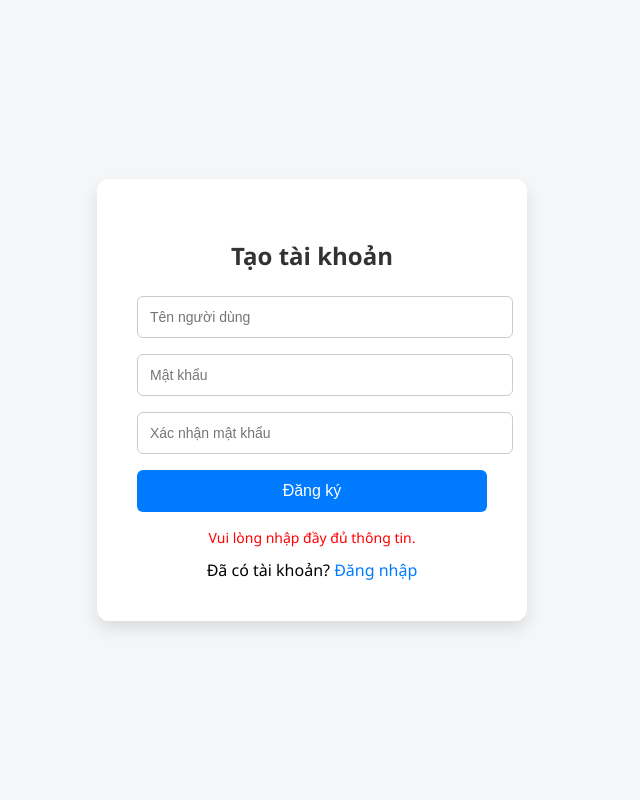
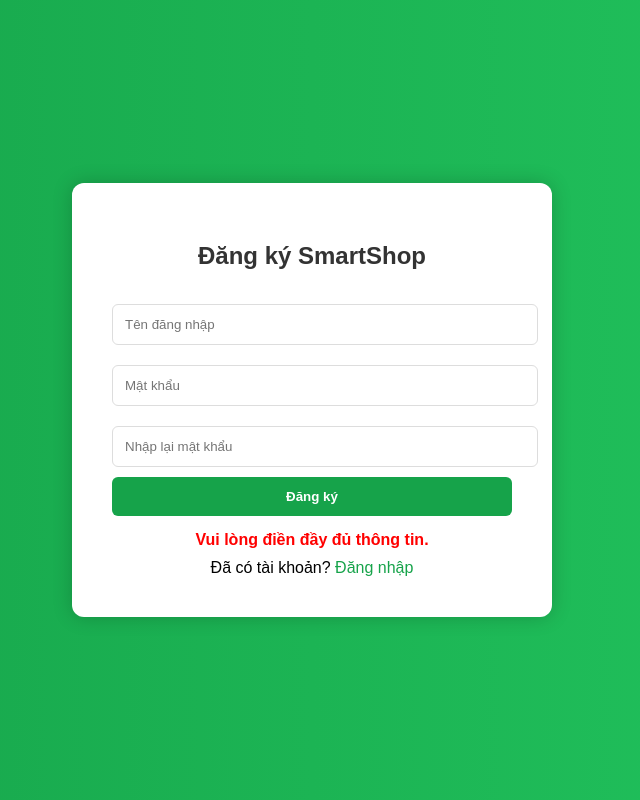
Before and after one commit to TuNguyennAnh/smartshop-project, a website: page public/register.html in a window 1280 px wide. Both pictures are taken after a click on the button "Đăng ký". Shown: the whole page, without its empty margins (328-968 px from the left). Drawn offline with Linux system fonts and the light colour scheme.

Commit message:
Thêm đăng ký

```diff
--- a/public/register.html
+++ b/public/register.html
@@ -1,29 +1,30 @@
 <!DOCTYPE html>
-<html lang="en">
+<html lang="vi">
 <head>
   <meta charset="UTF-8" />
-  <meta name="viewport" content="width=device-width, initial-scale=1.0"/>
-  <title>Đăng ký - SmartShop</title>
+  <meta name="viewport" content="width=device-width, initial-scale=1.0" />
+  <title>Đăng ký SmartShop</title>
   <style>
     body {
-      background: #f4f6f8;
-      font-family: 'Segoe UI', sans-serif;
+      font-family: Arial, sans-serif;
+      background: linear-gradient(to right, #16a34a, #22c55e);
       display: flex;
+      justify-content: center;
       align-items: center;
-      justify-content: center;
       height: 100vh;
       margin: 0;
     }
 
-    .container {
-      background: #fff;
+    .register-container {
+      background: white;
       padding: 40px;
       border-radius: 12px;
-      box-shadow: 0 8px 16px rgba(0,0,0,0.1);
-      width: 350px;
+      box-shadow: 0 0 20px rgba(0, 0, 0, 0.2);
+      width: 100%;
+      max-width: 400px;
     }
 
-    h2 {
+    .register-container h2 {
       text-align: center;
       margin-bottom: 24px;
       color: #333;
@@ -32,62 +33,45 @@
     input {
       width: 100%;
       padding: 12px;
-      margin-bottom: 16px;
-      border: 1px solid #ccc;
+      margin: 10px 0;
+      border: 1px solid #ddd;
       border-radius: 6px;
-      font-size: 14px;
     }
 
     button {
       width: 100%;
       padding: 12px;
-      background: #007bff;
+      background-color: #16a34a;
       color: white;
       border: none;
       border-radius: 6px;
-      font-size: 16px;
+      font-weight: bold;
       cursor: pointer;
     }
 
-    button:hover {
-      background: #0056b3;
-    }
-
     .message {
+      margin-top: 15px;
       text-align: center;
-      margin-top: 16px;
-      font-size: 14px;
-    }
-
-    .message.error {
-      color: red;
-    }
-
-    .message.success {
-      color: green;
+      font-weight: bold;
     }
 
     .link {
       text-align: center;
-      margin-top: 12px;
+      margin-top: 10px;
     }
 
     .link a {
+      color: #16a34a;
       text-decoration: none;
-      color: #007bff;
-    }
-
-    .link a:hover {
-      text-decoration: underline;
     }
   </style>
 </head>
 <body>
-  <div class="container">
-    <h2>Tạo tài khoản</h2>
-    <input type="text" id="username" placeholder="Tên người dùng" required />
+  <div class="register-container">
+    <h2>Đăng ký SmartShop</h2>
+    <input type="text" id="username" placeholder="Tên đăng nhập" required />
     <input type="password" id="password" placeholder="Mật khẩu" required />
-    <input type="password" id="confirmPassword" placeholder="Xác nhận mật khẩu" required />
+    <input type="password" id="confirmPassword" placeholder="Nhập lại mật khẩu" required />
     <button onclick="register()">Đăng ký</button>
     <div id="message" class="message"></div>
     <div class="link">
@@ -97,50 +81,47 @@
 
   <script>
     async function register() {
-      const username = document.getElementById('username').value.trim();
-      const password = document.getElementById('password').value;
-      const confirmPassword = document.getElementById('confirmPassword').value;
-      const message = document.getElementById('message');
-
-      message.textContent = '';
-      message.className = 'message';
+      const username = document.getElementById("username").value.trim();
+      const password = document.getElementById("password").value.trim();
+      const confirmPassword = document.getElementById("confirmPassword").value.trim();
+      const msg = document.getElementById("message");
 
       if (!username || !password || !confirmPassword) {
-        message.textContent = 'Vui lòng nhập đầy đủ thông tin.';
-        message.classList.add('error');
+        msg.textContent = "Vui lòng điền đầy đủ thông tin.";
+        msg.style.color = "red";
         return;
       }
 
       if (password !== confirmPassword) {
-        message.textContent = 'Mật khẩu xác nhận không khớp.';
-        message.classList.add('error');
+        msg.textContent = "Mật khẩu nhập lại không khớp.";
+        msg.style.color = "red";
         return;
       }
 
       try {
-        const res = await fetch('https://smartshop-server.onrender.com/api/auth/register', {
-          method: 'POST',
-          headers: {
-            'Content-Type': 'application/json'
-          },
+        const res = await fetch("https://smartshop-project.onrender.com/api/auth/register", {
+          method: "POST",
+          headers: { "Content-Type": "application/json" },
           body: JSON.stringify({ username, password })
         });
 
         const data = await res.json();
 
-        if (res.ok) {
-          message.textContent = 'Đăng ký thành công! Đang chuyển hướng...';
-          message.classList.add('success');
-          setTimeout(() => {
-            window.location.href = 'login.html';
-          }, 2000);
-        } else {
-          message.textContent = data.message || 'Đăng ký thất bại!';
-          message.classList.add('error');
+        if (!res.ok) {
+          msg.textContent = data.message || data.msg || "Đăng ký thất bại.";
+          msg.style.color = "red";
+          return;
         }
-      } catch (err) {
-        message.textContent = 'Lỗi máy chủ hoặc mạng. Thử lại sau.';
-        message.classList.add('error');
+
+        msg.textContent = "✅ Đăng ký thành công! Đang chuyển hướng...";
+        msg.style.color = "green";
+
+        setTimeout(() => {
+          window.location.href = "login.html";
+        }, 1500);
+      } catch (error) {
+        msg.textContent = "Lỗi kết nối đến máy chủ.";
+        msg.style.color = "red";
       }
     }
   </script>
```
